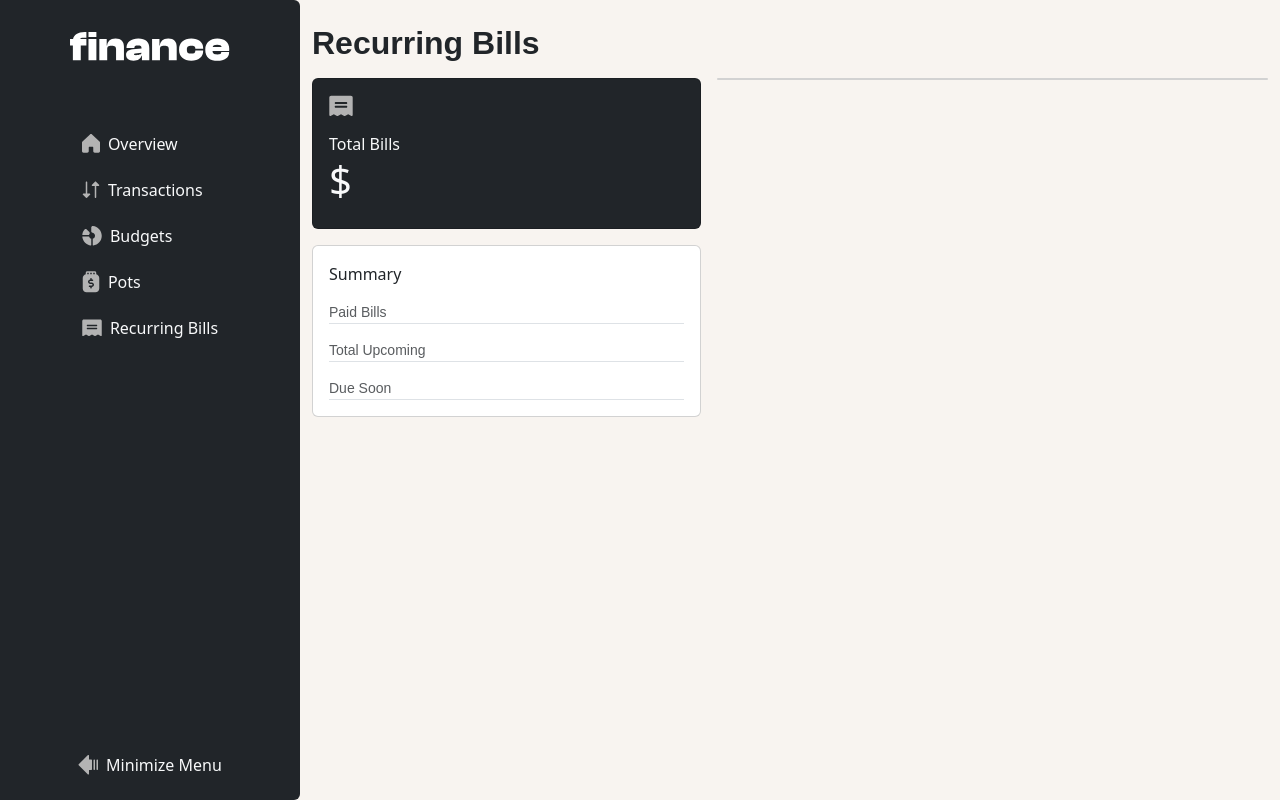
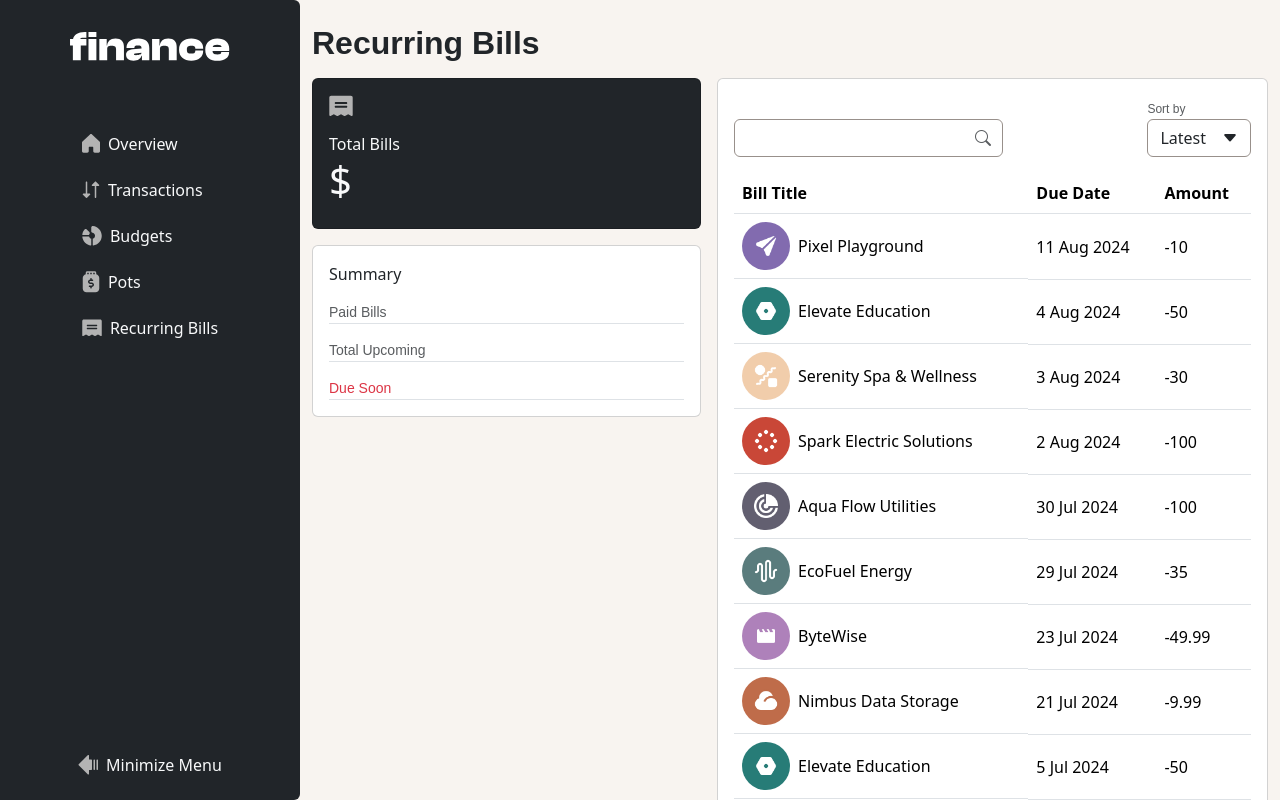
Before and after one commit to abdalsimam1-sketch/personal-finance-app, a React (Vite) app: page /bills in a window 1280 px wide. Shown: the top 800 px of the page. Built offline with nearby package versions, Linux system fonts and the light colour scheme.

Commit message:
add : render all the recurring bills with the amounts and dates

```diff
--- a/src/pages/RecurringBills.jsx
+++ b/src/pages/RecurringBills.jsx
@@ -1,13 +1,19 @@
 import React from "react";
 import { Title } from "../components/UI/Title";
 import billsIcon from "../assets/images/icon-nav-recurring-bills.svg";
+import { Input } from "../components/UI/Input";
+import data from "../data/data.json";
+import { FormatDate } from "../HelperFunctions/DateFormat";
 export const RecurringBills = () => {
+  const recurringBills = data.transactions.filter(
+    (item) => item.recurring === true,
+  );
   return (
     <div className="container d-flex flex-column gap-3">
       <div className="mt-4">
         <Title>Recurring Bills</Title>
       </div>
-      <main className="row g-md-3">
+      <main className="row g-3">
         <section className="col-12 col-lg-5 d-flex flex-column flex-md-row flex-lg-column gap-3">
           <div className="p-3 bg-dark card text-light w-100 ">
             <div className="d-flex gap-3 flex-md-column">
@@ -34,13 +40,53 @@ export const RecurringBills = () => {
             </div>
             <div className="d-flex justify-content-between align-items-center text-preset-4 border-bottom">
               {" "}
-              <span className="text-muted">Due Soon</span>
+              <span className="text-danger">Due Soon</span>
               <span></span>
             </div>
           </div>
         </section>
-        <section className="col-12 col-lg-7">
-          <div className="card"></div>
+        <section className="col-12 col-lg-7 ">
+          <div className="card p-3 d-flex flex-column gap-3">
+            <section className="d-flex justify-content-between">
+              <Input variant="icon"></Input>
+              <div>
+                <span className="text-muted text-preset-5">Sort by</span>
+                <div className="form-control d-flex gap-3 text-nowrap">
+                  <span>Latest</span>
+                  <i className="bi bi-caret-down-fill"></i>
+                </div>
+              </div>
+            </section>
+            <section>
+              <table className="table">
+                <thead>
+                  <tr className="text-muted">
+                    <th>Bill Title</th>
+                    <th className="d-none d-md-table-cell">Due Date</th>
+                    <th>Amount</th>
+                  </tr>
+                </thead>
+                <tbody className="">
+                  {recurringBills.map((item) => (
+                    <tr key={item.amount} className="align-middle">
+                      <td className="d-flex align-items-center gap-2">
+                        <img
+                          src={item.avatar}
+                          alt={item.name + " avatar"}
+                          style={{ width: "3rem", borderRadius: "50%" }}
+                        />
+                        {item.name}
+                      </td>
+                      <td className="d-none d-md-table-cell">
+                        {FormatDate(item.date)}
+                      </td>
+                      <td>{item.amount}</td>
+                    </tr>
+                  ))}
+                </tbody>
+              </table>
+            </section>
+          </div>
         </section>
       </main>
     </div>
```
